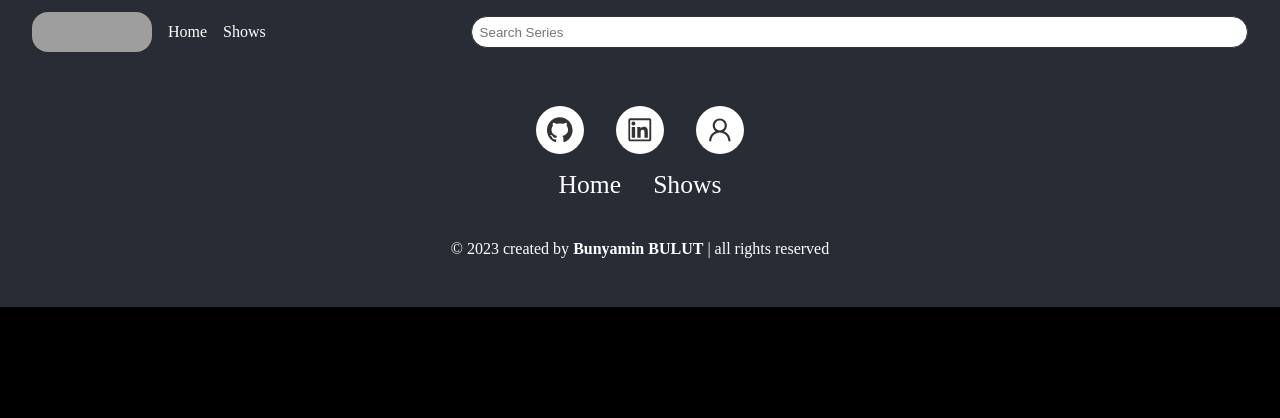
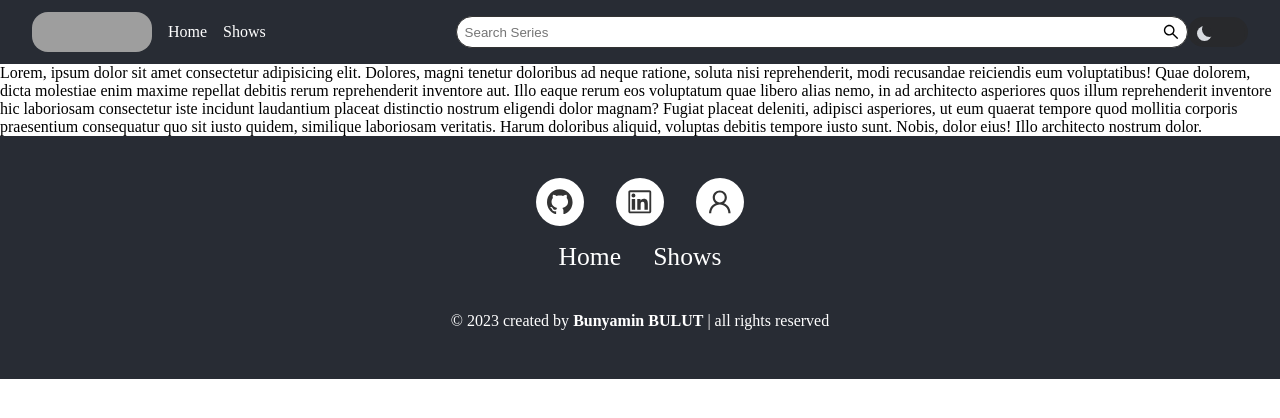
Before and after one commit to Bunyamin-35/ReactApps, a React (Vite) app in the folder CinemaApp/: page / in a window 1280 px wide. Shown: the top 418 px of the page. Built offline with nearby package versions, Linux system fonts and the light colour scheme; grey boxes are pictures that could not be loaded.

Commit message:
CiemaApp|Switch button added for dark and light modes.

```diff
--- a/CinemaApp/src/App.jsx
+++ b/CinemaApp/src/App.jsx
@@ -6,6 +6,7 @@ import NotFound from './Pages/NotFound'
 import styles from "./app.module.scss"
 
 function App() {
+
   return (
     <div className={styles.App}>
       <Routes>
@@ -13,7 +14,6 @@ function App() {
         <Route path="/shows" element={<Series />} />
         <Route path="/shows/:id" element={<Details />} />
         <Route path="*" element={<NotFound />} />
-
       </Routes>
     </div>
   )
--- a/CinemaApp/src/Pages/Home.jsx
+++ b/CinemaApp/src/Pages/Home.jsx
@@ -6,6 +6,11 @@ const Home = () => {
     return (
         <>
             <Header />
+            <div>
+                <p>
+                    Lorem, ipsum dolor sit amet consectetur adipisicing elit. Dolores, magni tenetur doloribus ad neque ratione, soluta nisi reprehenderit, modi recusandae reiciendis eum voluptatibus! Quae dolorem, dicta molestiae enim maxime repellat debitis rerum reprehenderit inventore aut. Illo eaque rerum eos voluptatum quae libero alias nemo, in ad architecto asperiores quos illum reprehenderit inventore hic laboriosam consectetur iste incidunt laudantium placeat distinctio nostrum eligendi dolor magnam? Fugiat placeat deleniti, adipisci asperiores, ut eum quaerat tempore quod mollitia corporis praesentium consequatur quo sit iusto quidem, similique laboriosam veritatis. Harum doloribus aliquid, voluptas debitis tempore iusto sunt. Nobis, dolor eius! Illo architecto nostrum dolor.
+                </p>
+            </div>
             <Footer />
         </>
     )
--- a/CinemaApp/src/Pages/Series.jsx
+++ b/CinemaApp/src/Pages/Series.jsx
@@ -5,16 +5,22 @@ import Header from '../components/Header'
 import Footer from '../components/Footer'
 
 const Series = () => {
+
     useEffect(() => {
         fetchFilms();
-    }, [])
-    const [films, setFilms] = useState([])
-    const [filtered, setfiltered] = useState('')
-    const [isLoading, setIsLoading] = useState(true)
+    }, []);
+
+    const [films, setFilms] = useState([]);
+    const [filtered, setfiltered] = useState('');
+    const [isLoading, setIsLoading] = useState(true);
+    const [theme, setTheme] = useState("dark");
+    useEffect(() => {
+        document.body.className = theme;
+    }, [theme]);
 
     const fetchFilms = async () => {
         const response = await axios.get("https://api.tvmaze.com/shows").finally(setIsLoading(false));
-        setFilms(response.data)
+        setFilms(response.data);
     }
     const handleChange = (e) => {
         setfiltered(e.target.value.toLowerCase());
@@ -27,13 +33,13 @@ const Series = () => {
         })
     });
     return (
-        <>
-            <Header handleChange={handleChange} />
+        <div>
+            <Header handleChange={handleChange} theme={theme} setTheme={setTheme} />
             {isLoading ? "Loading" :
                 <Card filteredList={filteredList} />
             }
-            <Footer/>
-        </>
+            <Footer />
+        </div>
     )
 }
 
--- a/CinemaApp/src/app.module.scss
+++ b/CinemaApp/src/app.module.scss
@@ -1,5 +1,3 @@
 .App {
-  background: #000;
   min-height: 100vh;
-  color: #fff;
 }
--- a/CinemaApp/src/components/Header.jsx
+++ b/CinemaApp/src/components/Header.jsx
@@ -1,19 +1,30 @@
-import React from 'react'
+import React, { useEffect, useState } from 'react'
 import styles from "./header.module.scss"
 import { Link } from 'react-router-dom';
 import { SearchOutlined } from '@ant-design/icons';
-const Header = ({ handleChange }) => {
+const Header = ({ handleChange,theme,setTheme}) => {
+
+    const checkTheme = () => {
+        theme === "dark"  ? setTheme("light"):setTheme("dark")
+    }
+
     return (
         <div className={styles.header}>
             <div className={styles.header_logo}>
             </div>
             <div className={styles.header_actions}>
-                <Link exact className={styles.home_page} activeClassName={styles.active} to="/">Home</Link>
-                <Link  className={styles.list_page} activeClassName={styles.active} to="/shows">Shows</Link>
+                <Link className={styles.home_page} to="/">Home</Link>
+                <Link className={styles.list_page} to="/shows">Shows</Link>
             </div>
             <div className={styles.form}>
                 <input onChange={handleChange} placeholder='Search Series' />
                 <SearchOutlined />
+            </div>
+            <div className={styles.toggle_switch}>
+                <label className={styles.switch_label}>
+                    <input onClick={checkTheme} type="checkbox" className={styles.checkbox}/>
+                    <span className={styles.slider}></span>
+                </label>
             </div>
         </div>
     )
--- a/CinemaApp/src/components/header.module.scss
+++ b/CinemaApp/src/components/header.module.scss
@@ -9,6 +9,7 @@
     div:nth-of-type(1) {
         flex-grow: 1;
     }
+
     .header_logo {
         min-width: 80px;
         max-width: 120px;
@@ -39,9 +40,11 @@
             color: #fff;
         }
     }
+
     div:nth-of-type(3) {
         flex-grow: 3;
     }
+
     .form {
         height: 2rem;
         display: flex;
@@ -62,6 +65,67 @@
     }
 
 
+    .toggle_switch {
+        position: relative;
+        width: 60px;
+        height: 30px;
+        --light: #d8dbe0;
+        --dark: #28292c;
+        --link: rgb(27, 129, 112);
+        --link-hover: rgb(24, 94, 82);
+    }
+
+    .switch_label {
+        position: absolute;
+        width: 100%;
+        height: 30px;
+        background-color: var(--dark);
+        border-radius: 25px;
+        cursor: pointer;
+        border: 3px solid var(--dark);
+    }
+
+    .checkbox {
+        position: absolute;
+        display: none;
+    }
+
+    .slider {
+        position: absolute;
+        width: 100%;
+        height: 100%;
+        border-radius: 25px;
+        -webkit-transition: 0.3s;
+        transition: 0.3s;
+    }
+
+    .checkbox:checked~.slider {
+        background-color: var(--light);
+    }
+
+    .slider::before {
+        content: "";
+        position: absolute;
+        top: 6px;
+        left: 6px;
+        width: 15px;
+        height: 15px;
+        border-radius: 50%;
+        -webkit-box-shadow: inset 12px -4px 0px 0px var(--light);
+        box-shadow: inset 5px -4px 0px 0px var(--light);
+        background-color: var(--dark);
+        -webkit-transition: 0.3s;
+        transition: 0.3s;
+    }
+
+    .checkbox:checked~.slider::before {
+        -webkit-transform: translateX(30px);
+        -ms-transform: translateX(30px);
+        transform: translateX(30px);
+        background-color: var(--dark);
+        -webkit-box-shadow: none;
+        box-shadow: none;
+    }
 
 
 }
--- a/CinemaApp/src/index.css
+++ b/CinemaApp/src/index.css
@@ -3,3 +3,9 @@
   padding: 0;
   box-sizing: border-box;
 }
+body.dark{
+  background-color: black;
+}
+body.light{
+  background-color: #fff;
+}
```
